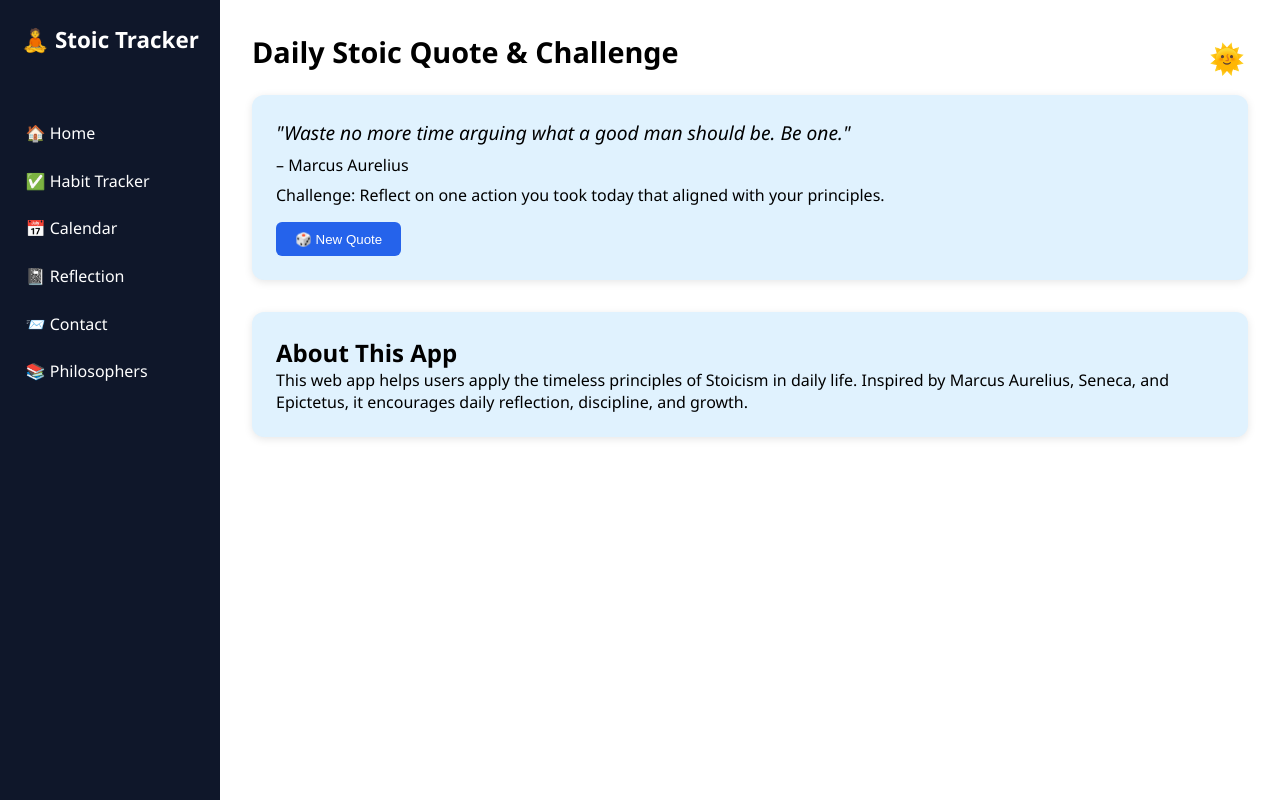
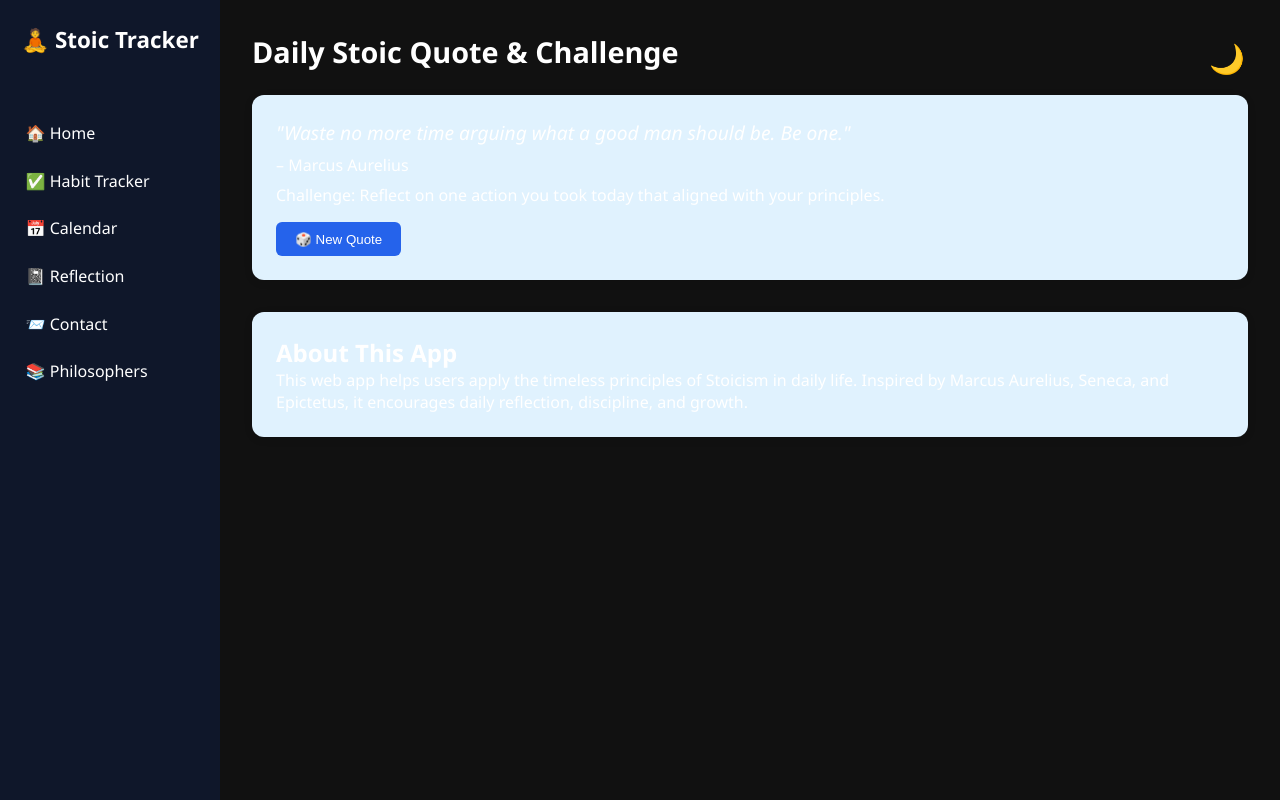
Before and after one commit to paras570/final-project1, a plain HTML site: page index.html in a window 1280 px wide. Both pictures are taken after a click on the button "Toggle Theme". Drawn offline with Linux system fonts and the light colour scheme.

Commit message:
fixed errors

```diff
--- a/index.html
+++ b/index.html
@@ -68,6 +68,22 @@
       document.querySelector(".author").textContent = `– ${random.author}`;
       document.querySelector(".challenge").textContent = `Challenge: ${random.challenge}`;
     }
+  const toggleBtn = document.getElementById('themeToggle');
+  const prefersDark = window.matchMedia('(prefers-color-scheme: dark)').matches;
+  const currentTheme = localStorage.getItem('theme') || (prefersDark ? 'dark' : 'light');
+
+  if (currentTheme === 'dark') {
+    document.body.classList.add('dark-mode');
+    toggleBtn.textContent = '🌙';
+  }
+
+  toggleBtn.addEventListener('click', () => {
+    document.body.classList.toggle('dark-mode');
+    const isDark = document.body.classList.contains('dark-mode');
+    toggleBtn.textContent = isDark ? '🌙' : '🌞';
+    localStorage.setItem('theme', isDark ? 'dark' : 'light');
+  });
+
   </script>
 </body>
 </html>
```
Also changed, not shown: 1 other file.
